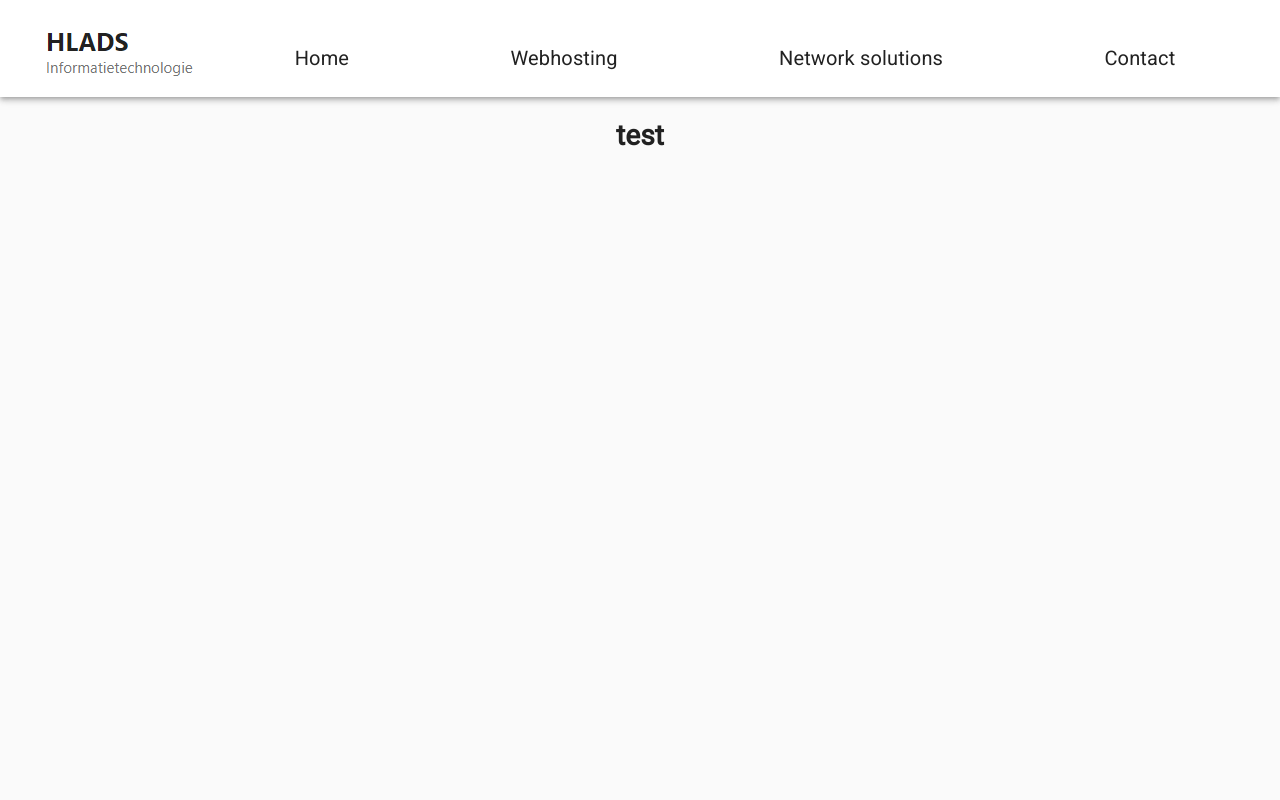
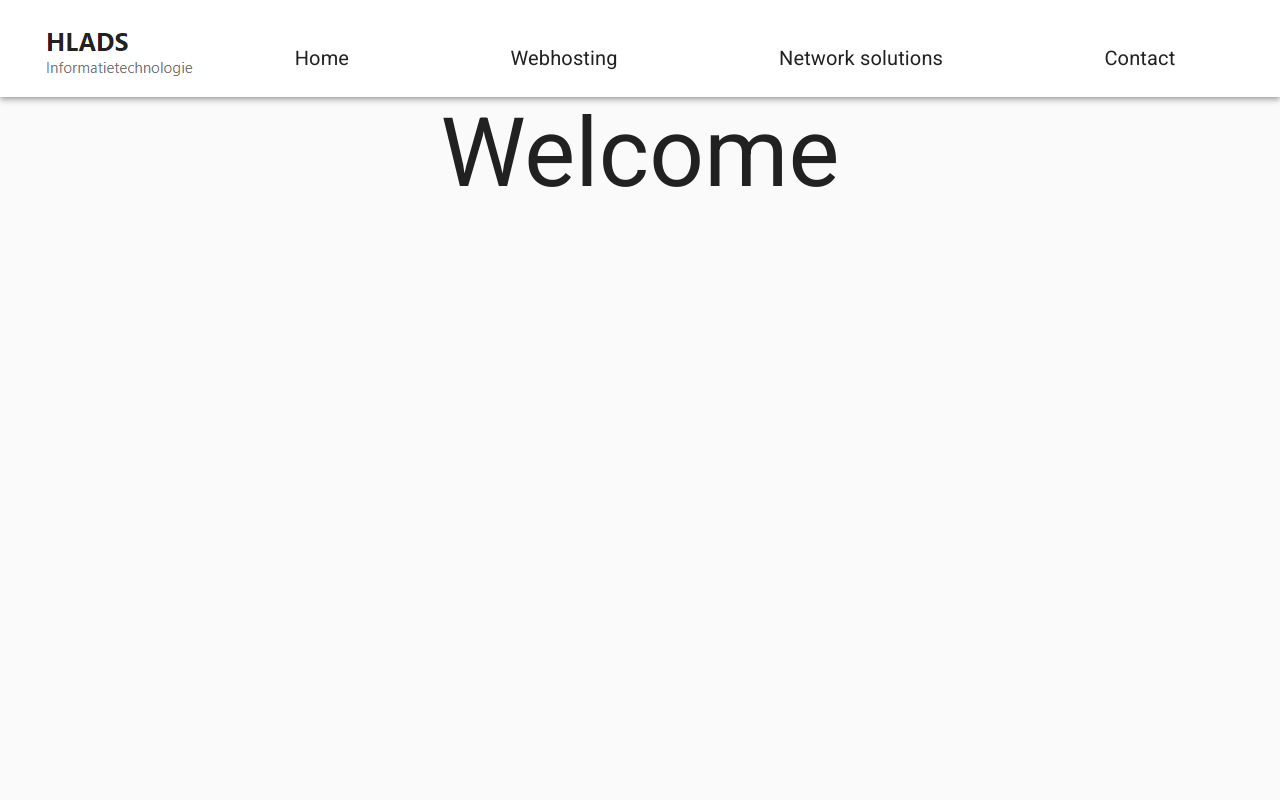
Before and after one commit to kaijehenstra/HLADS-Web, a React (Create React App) app: page / in a window 1280 px wide. Shown: the top 800 px of the page. Built offline with nearby package versions, Linux system fonts and the light colour scheme.

Commit message:
change home page

```diff
--- a/src/components/Home.jsx
+++ b/src/components/Home.jsx
@@ -16,7 +16,9 @@ function Home() {
 
     return (
         <div className={classes.wrapper}>
-            <h1>test</h1>
+            <Typography variant="h1" component="h1">
+            Welcome
+            </Typography>
         </div>
     )
 }
```
